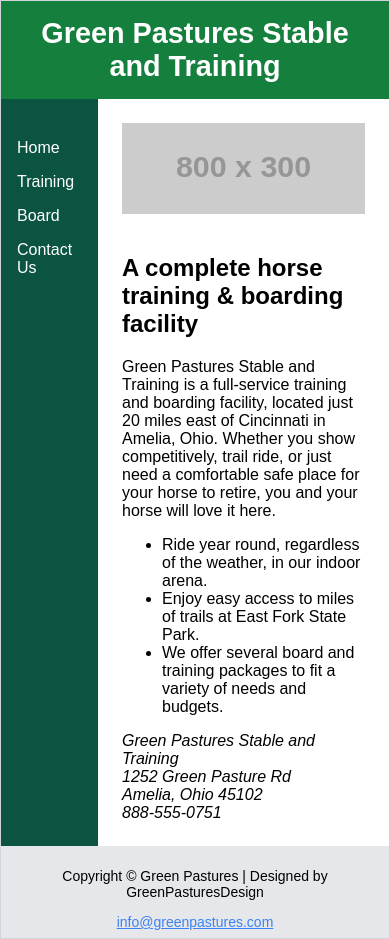
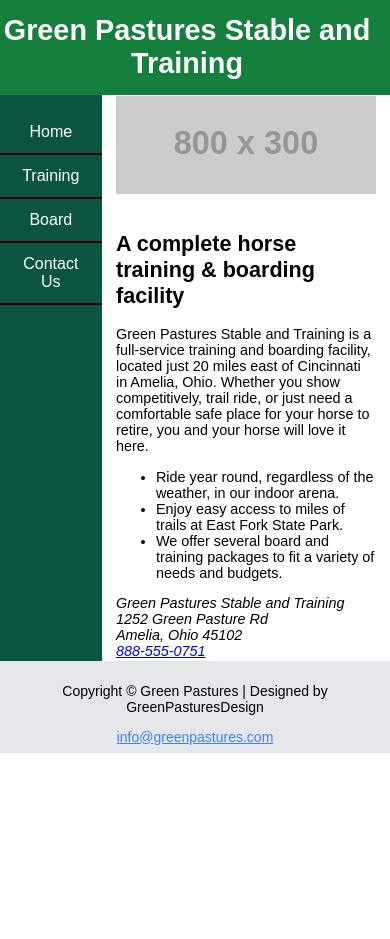
Before and after one commit to Godspeed-d/prototype, a plain HTML site: page index.html in a window 390 px wide. After the commit the page ends 844 px from the top, so only its background shows below. Drawn offline with Linux system fonts and the light colour scheme; placeholder pictures from the web are drawn by us.

Commit message:
Update index.html

```diff
--- a/index.html
+++ b/index.html
@@ -8,6 +8,7 @@
     <link rel="shortcut icon" href="favicon.ico" type="image/x-icon"/>
     <style>
         * { box-sizing: border-box; }
+        header, main, nav, footer, figure, figcaption, aside, section, article {display:block;}
         body {
             background-color: #F3F4F6;
             margin: 0;
@@ -36,6 +37,8 @@
             padding: 1rem;
             background-color: #0C5442;
             color: white;
+            text-align: center;
+            float: none;
         }
         nav ul {
             list-style-type: none;
@@ -65,6 +68,33 @@
             padding: 0.5rem;
             text-align: center;
             font-size: 0.875rem;
+        }
+        #mobile {display: none;}
+        #desktop {display: inline;}
+        @media only screen and (max-width: 37.5em) {
+            #mobile {display: inline;}
+            #desktop {display: none;}
+        }
+        @media only screen and (max-width: 64em) {
+            body {margin: 0; background-color: #FFFFFF;}
+            #wrapper {min-width: 0; width: auto; box-shadow: none; border: none;}
+            header {padding-top: 0.5em; padding-bottom: 0.5em; padding-left: 0; height: auto;}
+            h1 {letter-spacing: 0.1em; font-size: 2em;}
+            main {margin-left: 0; padding: 0.1em 1em; font-size: 90%;}
+            nav {float: none; width: auto; text-align: center; padding: 0;}
+            nav ul li {display: inline; padding: 0.25em 0.75em;}
+            #homeImage, #boardImage, #trainingImage {margin-left: 0; height: 200px;}
+            footer {margin-left: 0;}
+        }
+        @media only screen and (max-width: 37.5em) {
+            main {padding: 0.1em 1em; font-size: 90%;}
+            h1 {font-size: 2em;}
+            nav {padding: 0;}
+            nav ul li {display: block; margin: 0; border-bottom: 2px solid #330000;}
+            nav a {display: block;}
+            #homeImage, #boardImage, #trainingImage {display: none; background-image: none; height: 0;}
+            #mobile {display: inline;}
+            #desktop {display: none;}
         }
     </style>
 </head>
@@ -96,7 +126,8 @@
                     Green Pastures Stable and Training<br>
                     1252 Green Pasture Rd<br>
                     Amelia, Ohio 45102<br>
-                    888-555-0751
+                    <a id="mobile" href="tel:888-555-0751">888-555-0751</a>
+                    <span id="desktop">888-555-5555</span>
                 </address>
             </main>
         </div>
```
